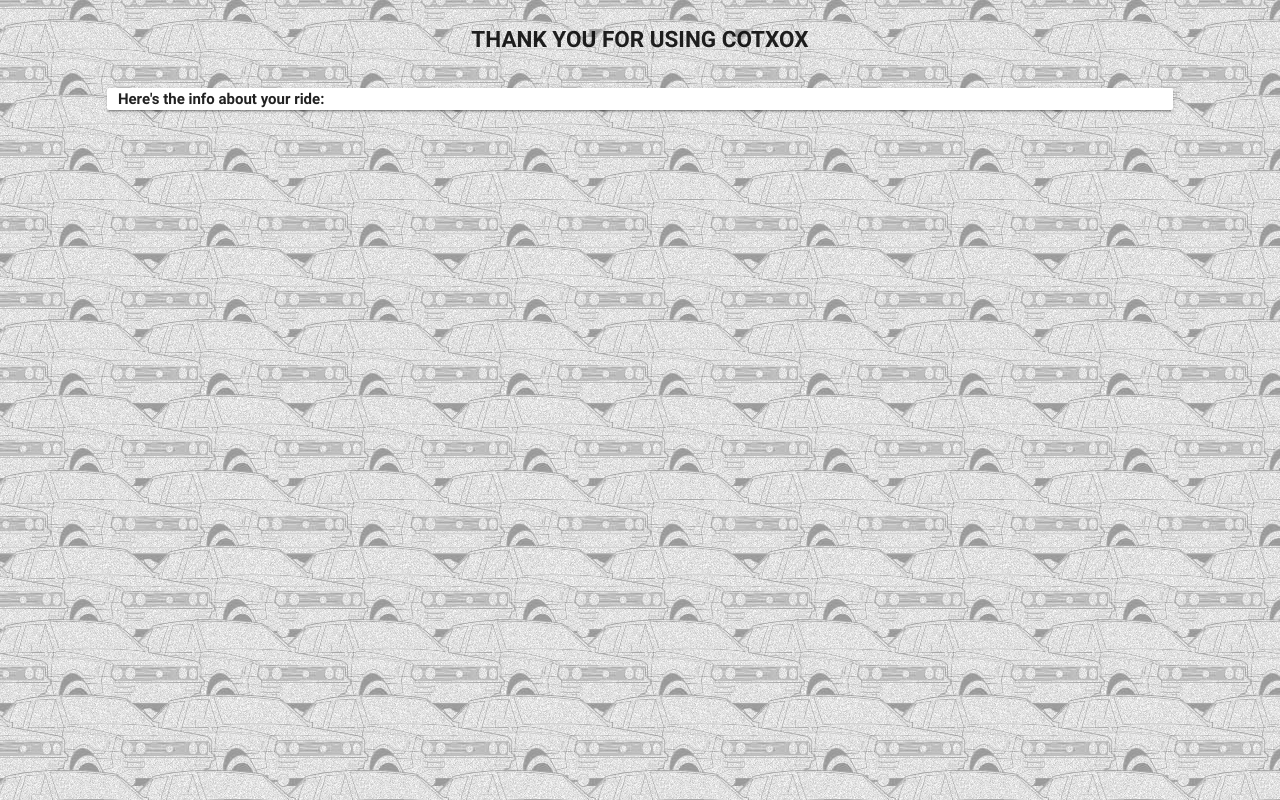
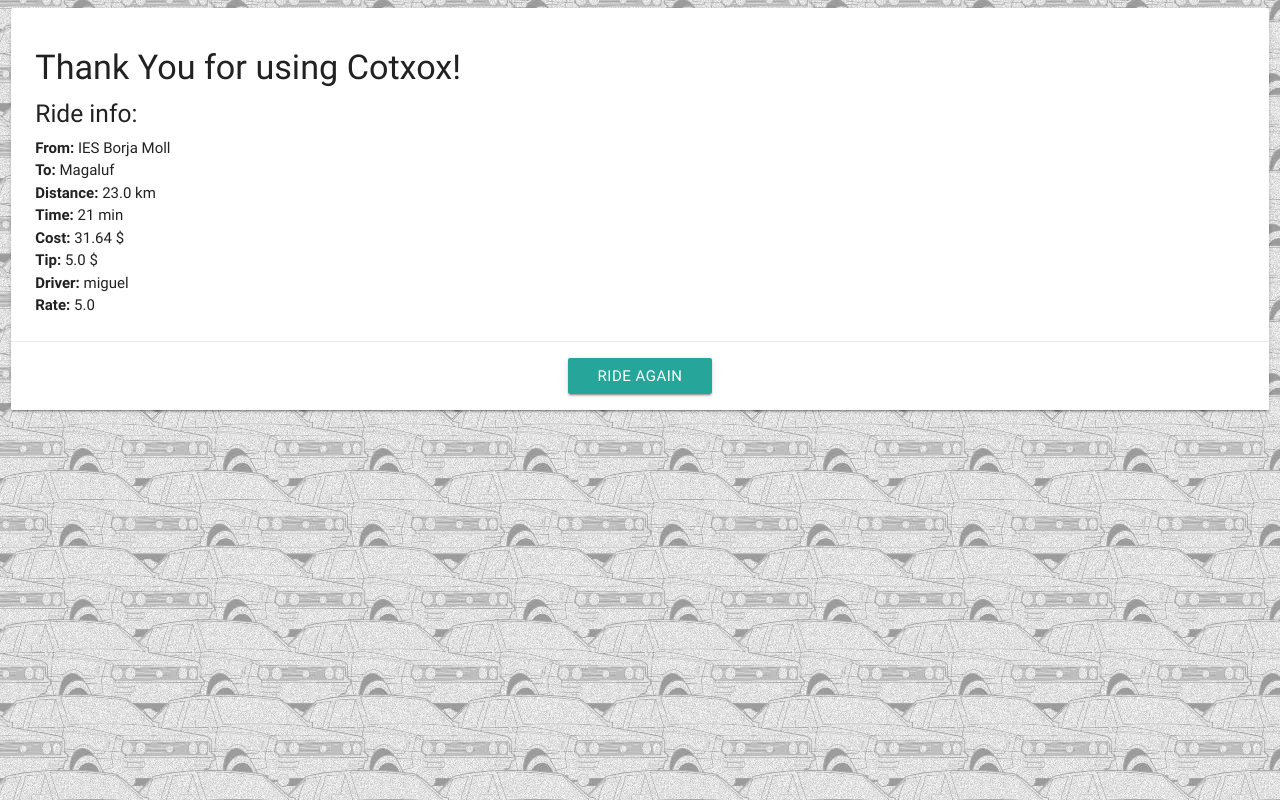
Before and after one commit to guilleCM/Cotxox_app, a Flask app: page /finish/1 in a window 1280 px wide. Run offline with Flask 2, Linux system fonts and the light colour scheme; a user stored in the database is signed in; data comes from the database, SQL or seed files in the repository; some libraries are stand-ins or nearby versions.

Commit message:
finalizada vista finish.html y añadida informacion de rides a la vista admin

```diff
--- a/models.py
+++ b/models.py
@@ -70,7 +70,8 @@ class Rides(db.Model):
     id = db.Column('ride_id', db.Integer, primary_key=True)
     startPoint = db.Column('startPoint', db.String(50), index=True)
     endPoint = db.Column('endPoint', db.String(50), index=True)
-    expectedTimeMin = db.Column('expectedTimeMin', db.Integer, index=True)
+    time = db.Column('time', db.Integer, index=True)
+    distance = db.Column('distance', db.Float(4), index=True)
     cost = db.Column('cost', db.Float(4), index=True)
     tip = db.Column('tip', db.Float(4), index=True, default=0.0)
     creditCard = db.Column('creditCard', db.String(16), index=True)
@@ -82,4 +83,4 @@ class Rides(db.Model):
     idRate = db.Column(db.Integer, db.ForeignKey('Rates.rate_id'))
 
     def __repr__(self):
-        return '<id %r>, <Start Point %r>, <End Point %r>, <Expected Time(min) %r>, <Cost %r>, <Tip %r>, <Credit Card %r>, <Id User %r>, <Id Driver %r>, <Id Rate %r>' % (self.id, self.startPoint, self.endPoint, self.expectedTimeMin, self.cost, self.tip, self.creditCard, self.idUser, self.idDriver, self.idRate)
+        return '<id %r>, <Start Point %r>, <End Point %r>, <Expected Time(min) %r>, <Distance %r>, <Cost %r>, <Tip %r>, <Credit Card %r>, <Id User %r>, <Id Driver %r>, <Id Rate %r>' % (self.id, self.startPoint, self.endPoint, self.time, self.distance, self.cost, self.tip, self.creditCard, self.idUser, self.idDriver, self.idRate)
--- a/templates/vertical/finish.html
+++ b/templates/vertical/finish.html
@@ -14,14 +14,25 @@
             height: 60%;
         }
     </style>
-    <div class="row wrapper title-container">
-        <div class="col s12 valign-wrapper" style="height: 100%">
-            <span class="title"><b>THANK YOU FOR USING COTXOX</b></span>
-        </div>
-    </div>
-    <div class="row ride-info">
-        <div class="card col s10 offset-s1">
-            <span><b>Here's the info about your ride:</b><span>
+    <div class="row">
+        <div class="col s12">
+            <div class="card">
+                <div class="card-content">
+                    <span class="card-title"><h4>Thank You for using Cotxox!</h4></span>
+                    <h5>Ride info:</h5>
+                    <p><b>From: </b>{{ ride.startPoint }}</p>
+                    <p><b>To: </b>{{ ride.endPoint }}</p>
+                    <p><b>Distance: </b>{{ ride.distance }} km</p>
+                    <p><b>Time: </b>{{ ride.time }} min</p>
+                    <p><b>Cost: </b>{{ ride.cost }} $</p>
+                    <p><b>Tip: </b>{{ ride.tip }} $</p>
+                    <p><b>Driver: </b>{{ driver.firstName }}</p>
+                    <p><b>Rate: </b>{{ rate.rate }}</p>
+                </div>
+                <div class="card-action center">
+                    <a href='{{ url_for("setpickup") }}' class="waves-effect waves-light btn">RIDE AGAIN</a>
+                </div>
+            </div>
         </div>
     </div>
 {% endblock %}
--- a/views.py
+++ b/views.py
@@ -67,8 +67,12 @@ def rate(ride_data):
 def finish(idRide):
 	device = Utils.getDevice()
 	ride = Rides.query.get(idRide)
+	rate = Rates.query.get(ride.idRate)
+	driver = Drivers.query.get(ride.idDriver)
 	return render_template ('/'+device+'/finish.html',
-						ride=ride)
+							ride=ride,
+							rate=rate,
+							driver=driver)
 
 @app.route('/signup', methods=['GET', 'POST'])
 def signup():
@@ -128,12 +132,14 @@ def admin():
 	users_list = Users.query.all()
 	drivers_list = Drivers.query.all()
 	rates_list = Rates.query.all()
+	rides_list = Rides.query.all()
 	device = Utils.getDevice()
 	return render_template("/"+device+"/admin.html",
 							device=device,
 							drivers_list=drivers_list,
 							users_list=users_list,
-							rates_list=rates_list)
+							rates_list=rates_list,
+							rides_list=rides_list)
 
 @login_manager.user_loader
 def load_user(id):
```
Also changed, not shown: controllers/services.py (+4 -3 lines), db_repository/versions/003_migration.py (added, +52 -0 lines), db_repository/versions/004_migration.py (added, +19 -0 lines), templates/vertical/admin.html (+34 -1 lines), db/cotxox.db.
